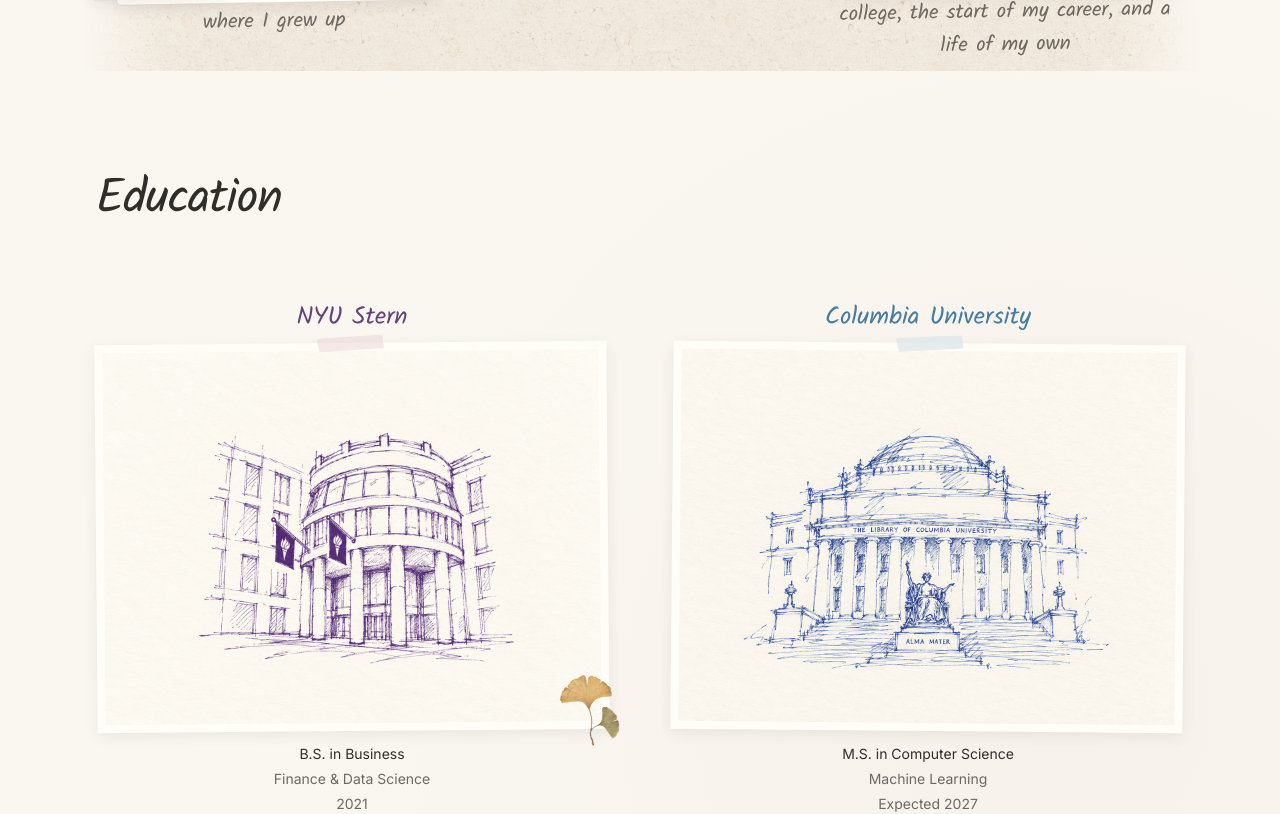
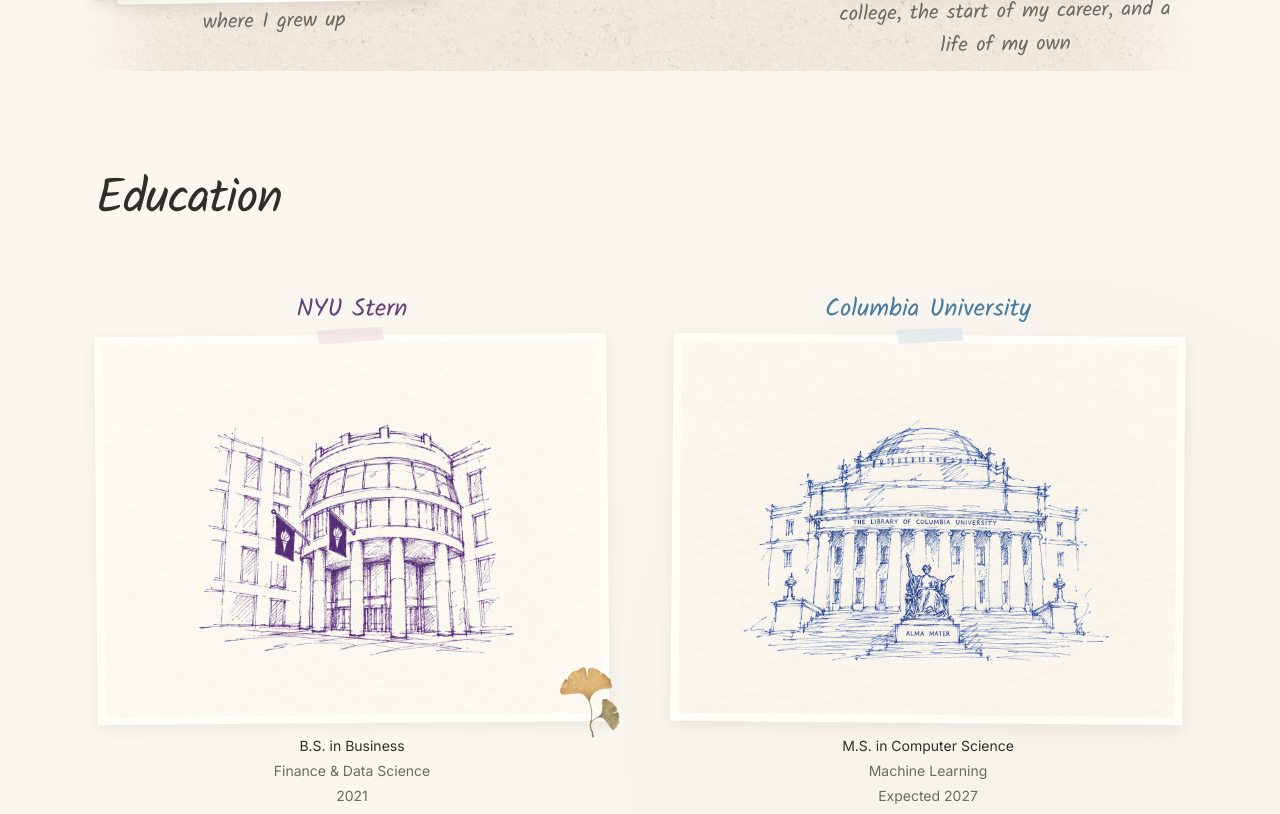
Before and after one commit to emmatyy19/emmatyy19.github.io, a React (Vite) app: page / in a window 1280 px wide. Shown: the part 1420-2234 px from the top of the page. Built offline with nearby package versions, Linux system fonts and the light colour scheme.

Commit message:
Tighten education heading spacing

```diff
--- a/src/sections/Education/Education.module.css
+++ b/src/sections/Education/Education.module.css
@@ -1,6 +1,6 @@
 .section {
   display: grid;
-  gap: var(--space-4);
+  gap: var(--space-2);
 }
 
 .path {
```
